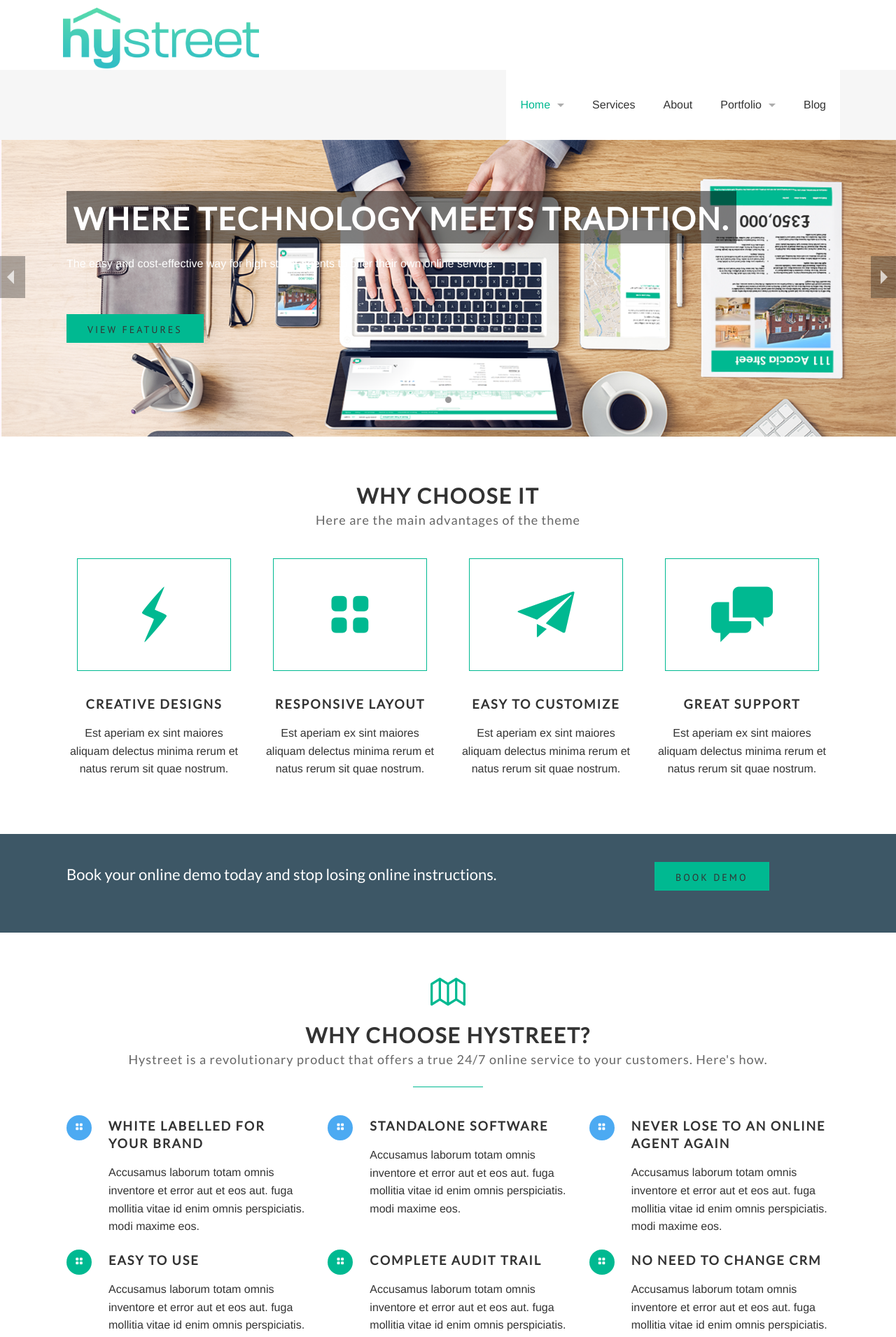
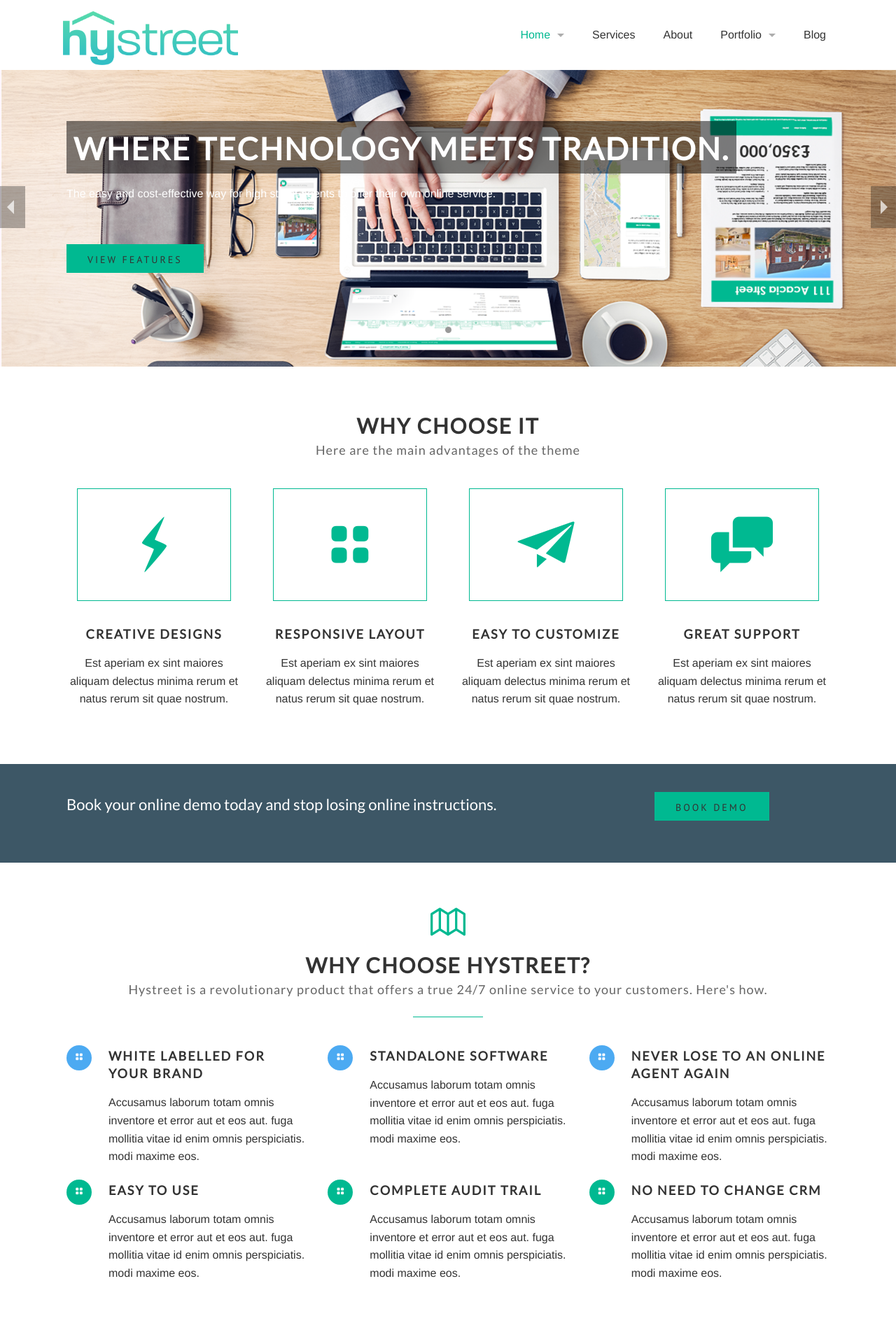
Before and after one commit to hystreet/hystreet.github.io, a Jekyll site: the page built from index.html, in a window 1280 px wide. Shown: the top 1911 px of the page at 70% size. Built offline with Jekyll 4.4.1, drawn with Linux system fonts in a browser that asks for light colours; some web fonts are replaced.

Commit message:
Changing logo size

```diff
--- a/_layouts/default.html
+++ b/_layouts/default.html
@@ -21,7 +21,7 @@
             <li class='name'>
               <h1>
                    <a href="/">
-                <img src='{{site.url}}/images/hystreet logo outlines gradient.png' style="width:25%;">
+                <img src='{{site.url}}/images/hystreet logo outlines gradient.png' style="width: 250px;">
                    </a>
               </h1>
             </li>
```
